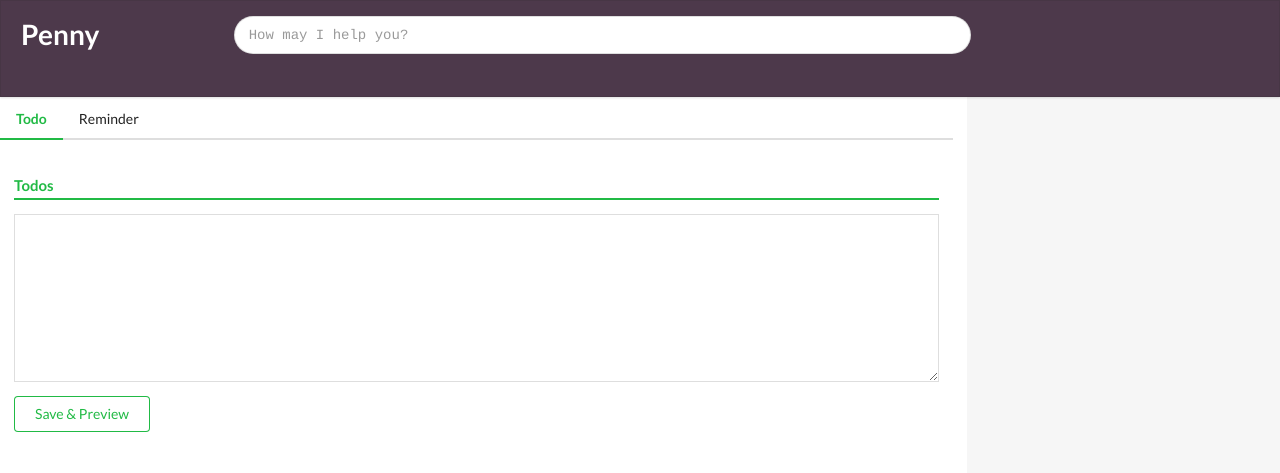
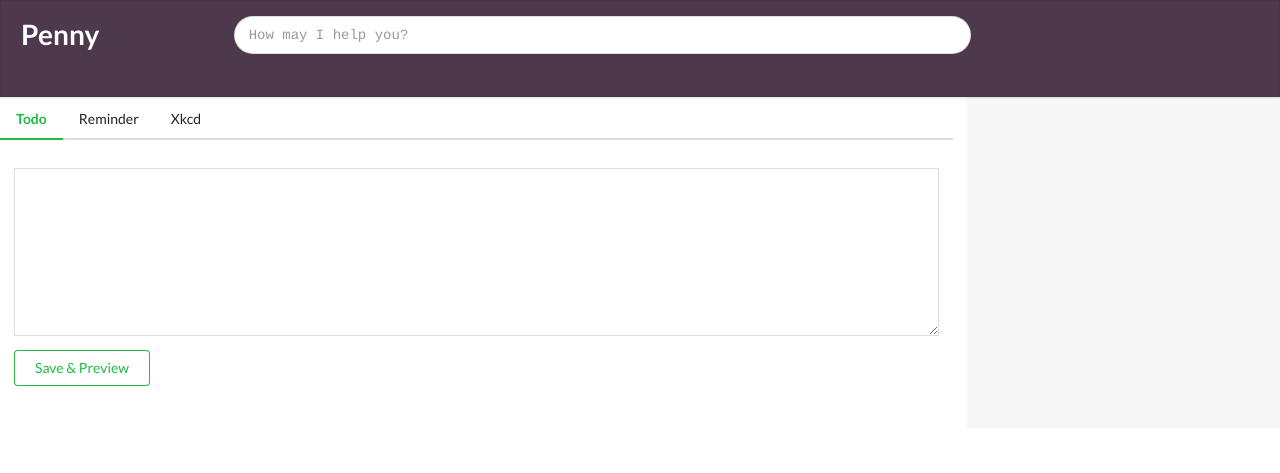
Before and after one commit to arpitbbhayani/penny, a Flask app: template app/templates/index.html in a window 1280 px wide. Shown: the top 473 px of the page. Run offline with Flask 2, Linux system fonts and the light colour scheme; the template is opened without the code that fills it, so the values that code supplies are empty.

Commit message:
Adding XKCD boilerplate

```diff
--- a/app/items/remind/remind.py
+++ b/app/items/remind/remind.py
@@ -7,9 +7,7 @@ from app.items.reminder import Reminder
 from app.dao.reminderDao import ReminderDao
 
 def process(wish):
-    print 'Processing wish for: %s' % (wish)
     remindDict = fetch(wish)
-    print 'Dictionary :', remindDict
 
     remindObj = Reminder.fromDict(remindDict)
 
--- a/app/static/js/index.js
+++ b/app/static/js/index.js
@@ -64,7 +64,7 @@ $(document).ready(function() {
                 var result = md.render($md.val());
                 $html.html(result);
 
-                $button.text('Edit');
+                $button.text('Edit Markdown');
             });
         }
         else {
--- a/app/templates/index.html
+++ b/app/templates/index.html
@@ -35,12 +35,18 @@
                 <a class="item brown" data-tab="reminder">
                     Reminder
                 </a>
+                <a class="item teal" data-tab="xkcd">
+                    Xkcd
+                </a>
             </div>
             <div class="ui active tab segment basic"  data-tab="todo">
                 {% include 'todo_widget.html' %}
             </div>
             <div class="ui tab segment basic"  data-tab="reminder">
                 {% include 'reminder_widget.html' %}
+            </div>
+            <div class="ui tab segment basic"  data-tab="xkcd">
+                {% include 'xkcd_widget.html' %}
             </div>
         </div>
     </div>
--- a/app/templates/reminder_widget.html
+++ b/app/templates/reminder_widget.html
@@ -1,9 +1,7 @@
 <div class="row">
     <div class="column"></div>
     <div class="fourteen wide column">
-        <div id="reminders">
-            <h4 class="ui dividing header brown">Reminders</h4>
-            <div class="content">
+        <div id="reminders" class="content">
             <table class="ui table brown">
                 <thead>
                     <tr>
@@ -18,4 +16,3 @@
         </div>
     </div>
 </div>
-</div>
--- a/app/templates/todo_widget.html
+++ b/app/templates/todo_widget.html
@@ -1,9 +1,7 @@
 <div class="row">
     <div class="column"></div>
     <div class="fourteen wide column">
-        <div id="todos">
-            <h4 class="ui dividing header green">Todos</h4>
-            <div class="content">
+        <div id="todos" class="content">
             <div class="ui form">
                 <div class="field">
                     <textarea id="md-content"></textarea>
@@ -16,4 +14,3 @@
         </div>
     </div>
 </div>
-</div>
--- /dev/null
+++ b/app/templates/xkcd_widget.html
@@ -0,0 +1,7 @@
+<div class="row">
+    <div class="column"></div>
+    <div class="fourteen wide column">
+        <div id="xkcd" class="content">
+        </div>
+    </div>
+</div>
```
Also changed, not shown: app/items/xkcd/fetch.py (added, +15 -0 lines), app/items/xkcd/__init__.py (added). Lines whose indentation alone changed are shown as unchanged.
